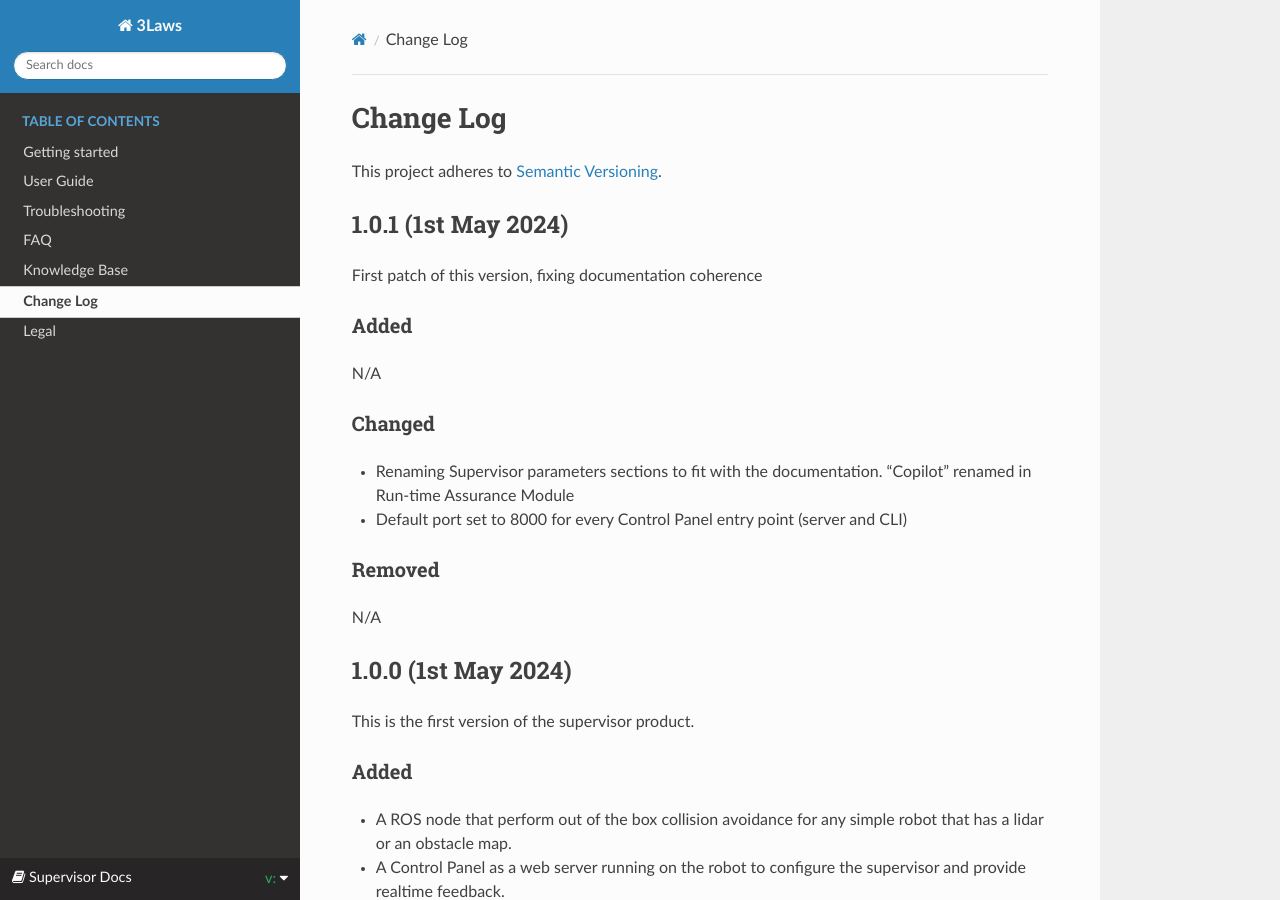
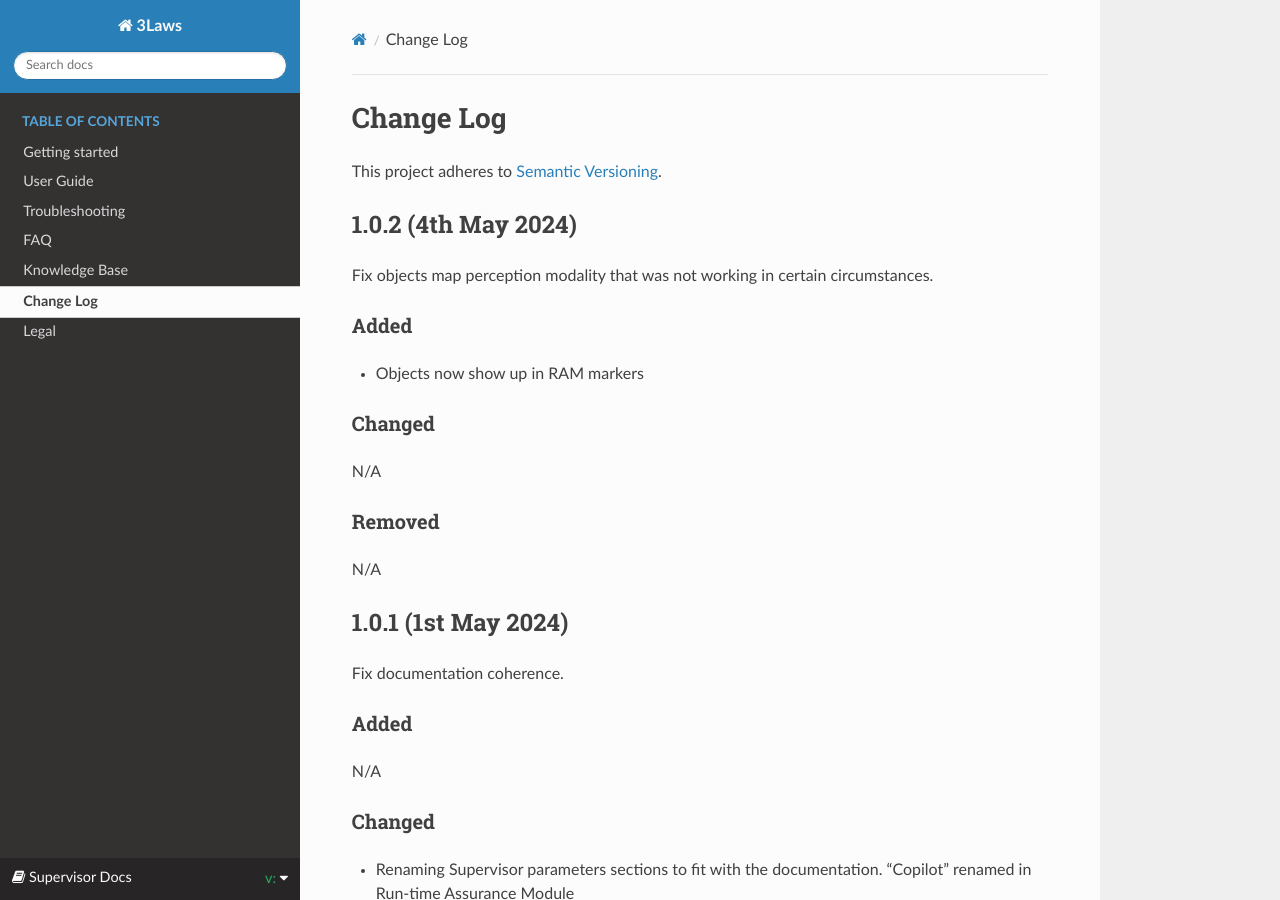
Before and after one commit to tgurriet/3laws, a Sphinx documentation site: the page built from docs/sources/changelog.md, in a window 1280 px wide and 900 px high. Built offline with Sphinx 7.4.7 and the Read the Docs theme 2.0.0, drawn with Linux system fonts in a browser that asks for light colours.

Commit message:
Updated changelog to v1.0.2 (#31)

```diff
--- a/docs/sources/changelog.md
+++ b/docs/sources/changelog.md
@@ -2,9 +2,25 @@
 
 This project adheres to [Semantic Versioning](https://semver.org/spec/v2.0.0.html).
 
+## 1.0.2 (4th May 2024)
+
+Fix objects map perception modality that was not working in certain circumstances.
+
+### Added
+
+- Objects now show up in RAM markers
+
+### Changed
+
+N/A
+
+### Removed
+
+N/A
+
 ## 1.0.1 (1st May 2024)
 
-First patch of this version, fixing documentation coherence
+Fix documentation coherence.
 
 ### Added
 
```
